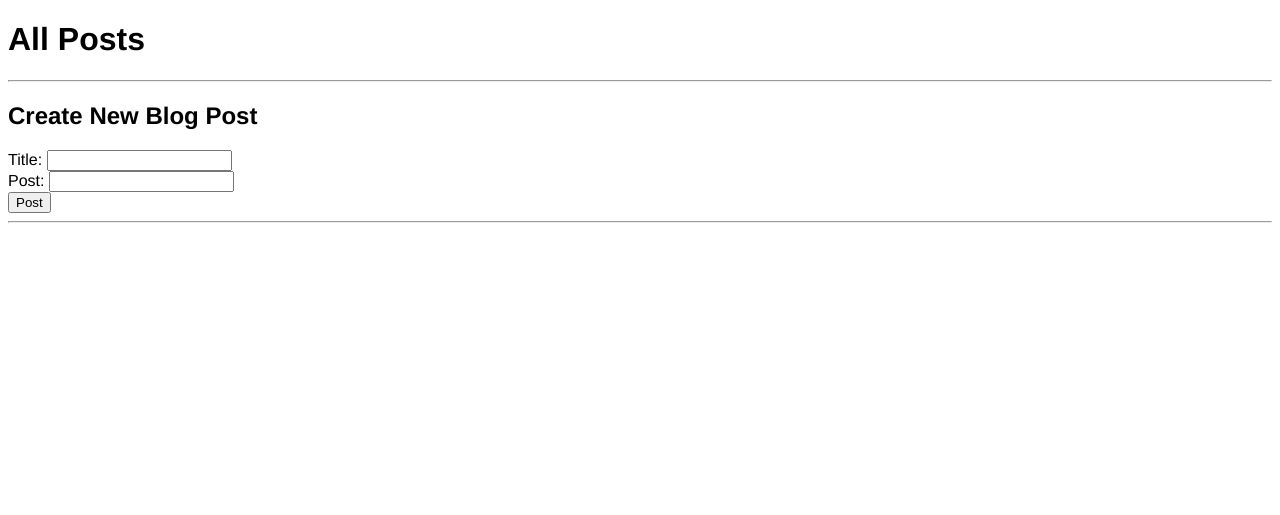
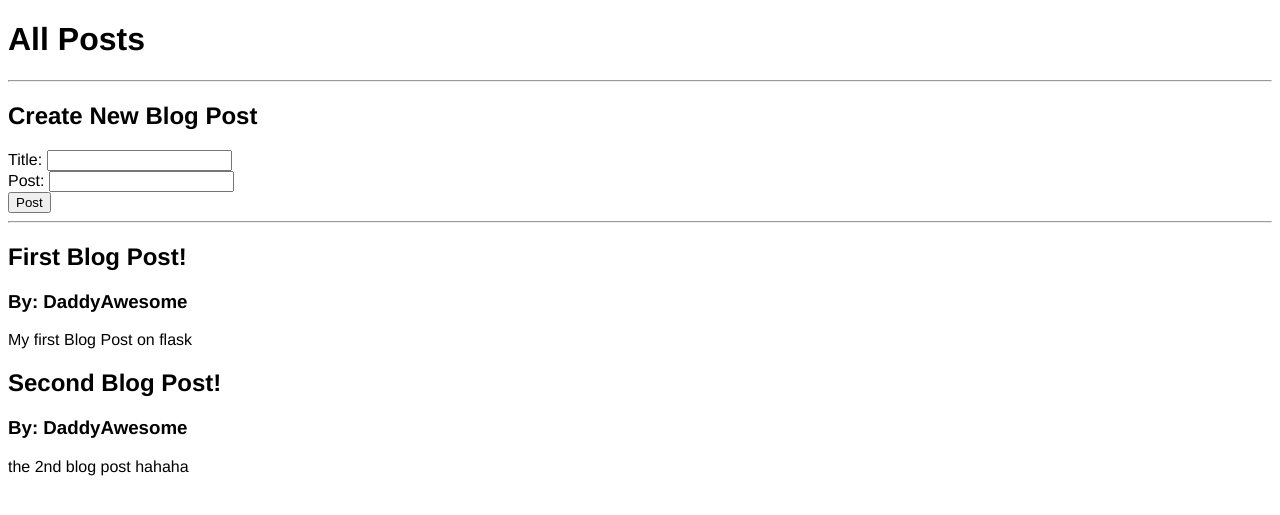
Before and after one commit to daddyawesome/flask-blog, a Flask app: template templates/posts.html in a window 1280 px wide. Shown: the top 515 px of the page. Run offline with Flask 2, Linux system fonts and the light colour scheme; the template is opened without the code that fills it: values that come from a table or form of the project are taken from there, others are empty; data comes from the database, SQL or seed files in the repository; both versions use the stored data as it was after the commit.

Commit message:
able to post using datbase

```diff
--- a/app.py
+++ b/app.py
@@ -1,4 +1,4 @@
-from flask import Flask, render_template, request
+from flask import Flask, render_template, request, redirect
 from flask_sqlalchemy import SQLAlchemy
 from datetime import datetime
 
@@ -37,7 +37,7 @@ all_posts = [
 def index():
     return render_template('index.html')
 
-@app.route('/posts', methods=['GET', 'POSTS'])
+@app.route('/posts', methods=['GET', 'POST'])
 def posts():
 
     if request.method == 'POST':
@@ -45,8 +45,11 @@ def posts():
         post_content = request.form['content']
         new_post = BlogPost(title=post_title, content = post_content, author='DaddyAwesome')
         db.session.add(new_post)
-
-    return render_template('posts.html', posts = all_posts)
+        db.session.commit()
+        return redirect('/posts')
+    else:
+        all_posts = BlogPost.query.order_by(BlogPost.date_posted).all()
+        return render_template('posts.html', posts = all_posts)
 
 @app.route('/home/user/<string:name>/posts/<int:id>')
 def hello(name, id):
--- a/templates/posts.html
+++ b/templates/posts.html
@@ -10,7 +10,7 @@
 
     <hr>
     <h2>Create New Blog Post</h2>
-    <form action='/post' method='POST'>
+    <form action='/posts' method='POST'>
         Title: <input type='text' name = 'title' id='title'>
         <br>
         Post: <input type='text' name = 'content' id='content'>
```
Also changed, not shown: posts.db.
